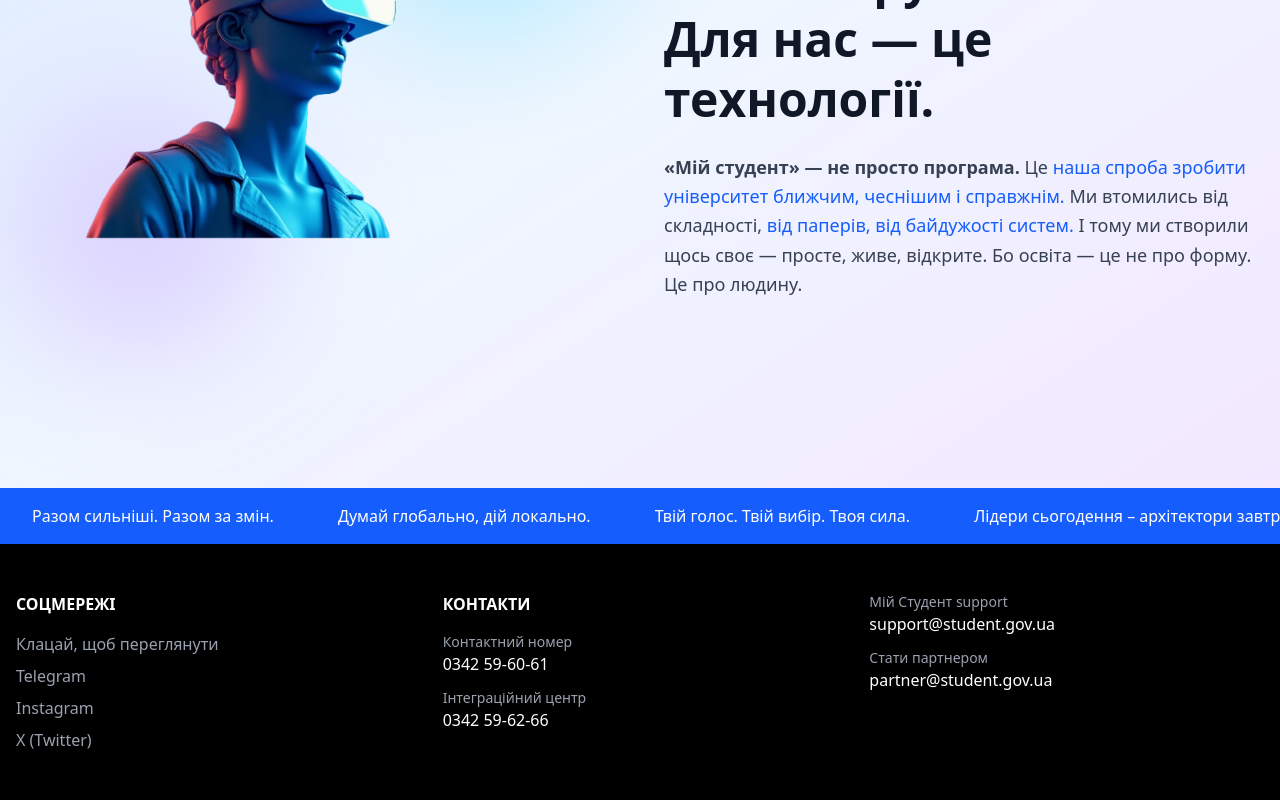
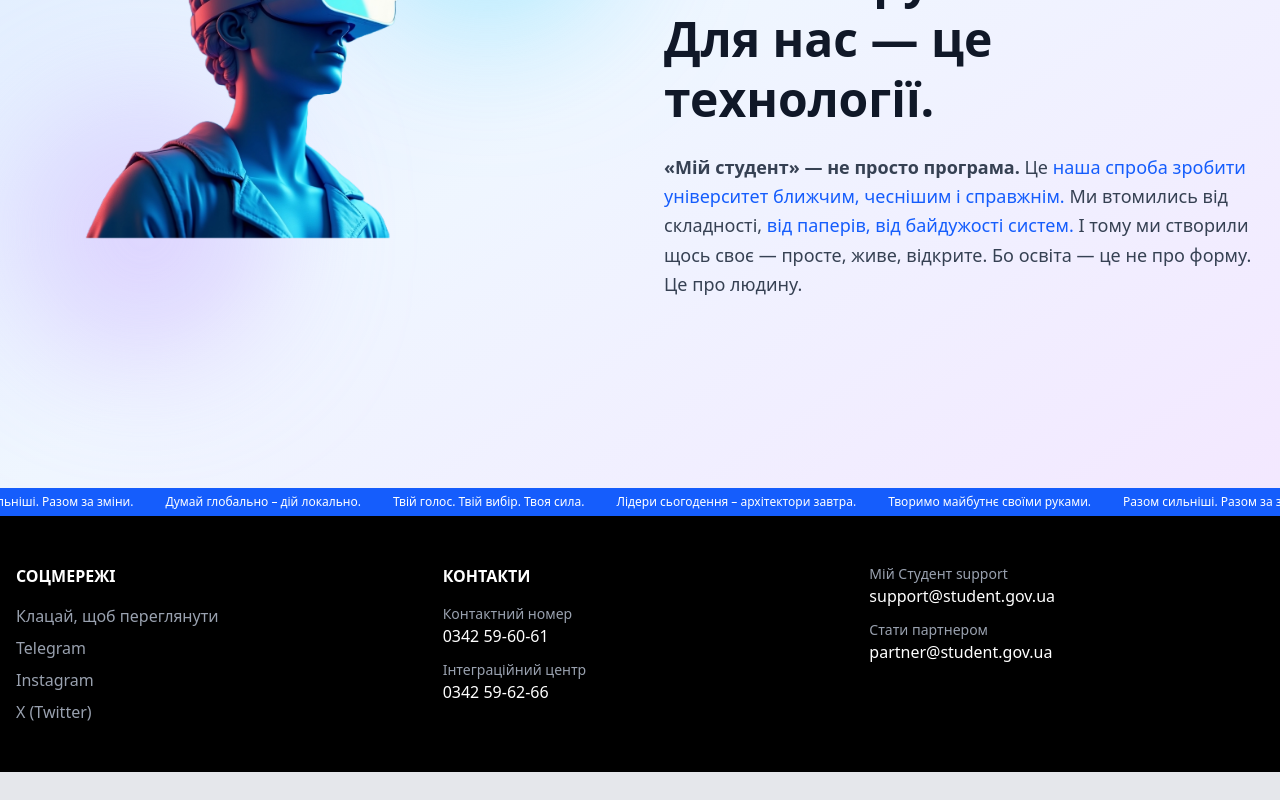
Before and after one commit to aliazmiievska/Cnuvs, a React (Vite) app: page / in a window 1280 px wide. Shown: the part 481-1281 px from the top of the page. After the commit the page ends 1253 px from the top, so only its background shows below. Built offline with nearby package versions, Linux system fonts and the light colour scheme.

Commit message:
footertop animation

```diff
--- a/src/components/FooterTop.tsx
+++ b/src/components/FooterTop.tsx
@@ -2,16 +2,30 @@ import React from "react";
 
 const FooterTop: React.FC = () => {
   return (
-    <div className="bg-blue-600 text-white py-4 overflow-hidden">
+    <div className="bg-blue-600 text-white text-xs py-1.5 overflow-hidden">
       <div className="flex animate-scroll whitespace-nowrap">
-        <span className="mx-8">Разом сильніші. Разом за змін.</span>
-        <span className="mx-8">Думай глобально, дій локально.</span>
-        <span className="mx-8">Твій голос. Твій вибір. Твоя сила.</span>
-        <span className="mx-8">Лідери сьогодення – архітектори завтра.</span>
-        <span className="mx-8">Творимо майбутнє своїми руками.</span>
-        <span className="mx-8">Разом сильніші. Разом за змін.</span>
-        <span className="mx-8">Думай глобально, дій локально.</span>
+        <span className="mx-4">Разом сильніші. Разом за зміни.</span>
+        <span className="mx-4">Думай глобально – дій локально.</span>
+        <span className="mx-4">Твій голос. Твій вибір. Твоя сила.</span>
+        <span className="mx-4">Лідери сьогодення – архітектори завтра.</span>
+        <span className="mx-4">Творимо майбутнє своїми руками.</span>
+        <span className="mx-4">Разом сильніші. Разом за змін.</span>
+        <span className="mx-4">Думай глобально, дій локально.</span>
       </div>
+
+      <style>{`
+        @keyframes scroll {
+          0% {
+            transform: translateX(0);
+          }
+          100% {
+            transform: translateX(-50%);
+          }
+        }
+        .animate-scroll {
+          animation: scroll 50s linear infinite;
+        }
+      `}</style>
     </div>
   );
 };
```
